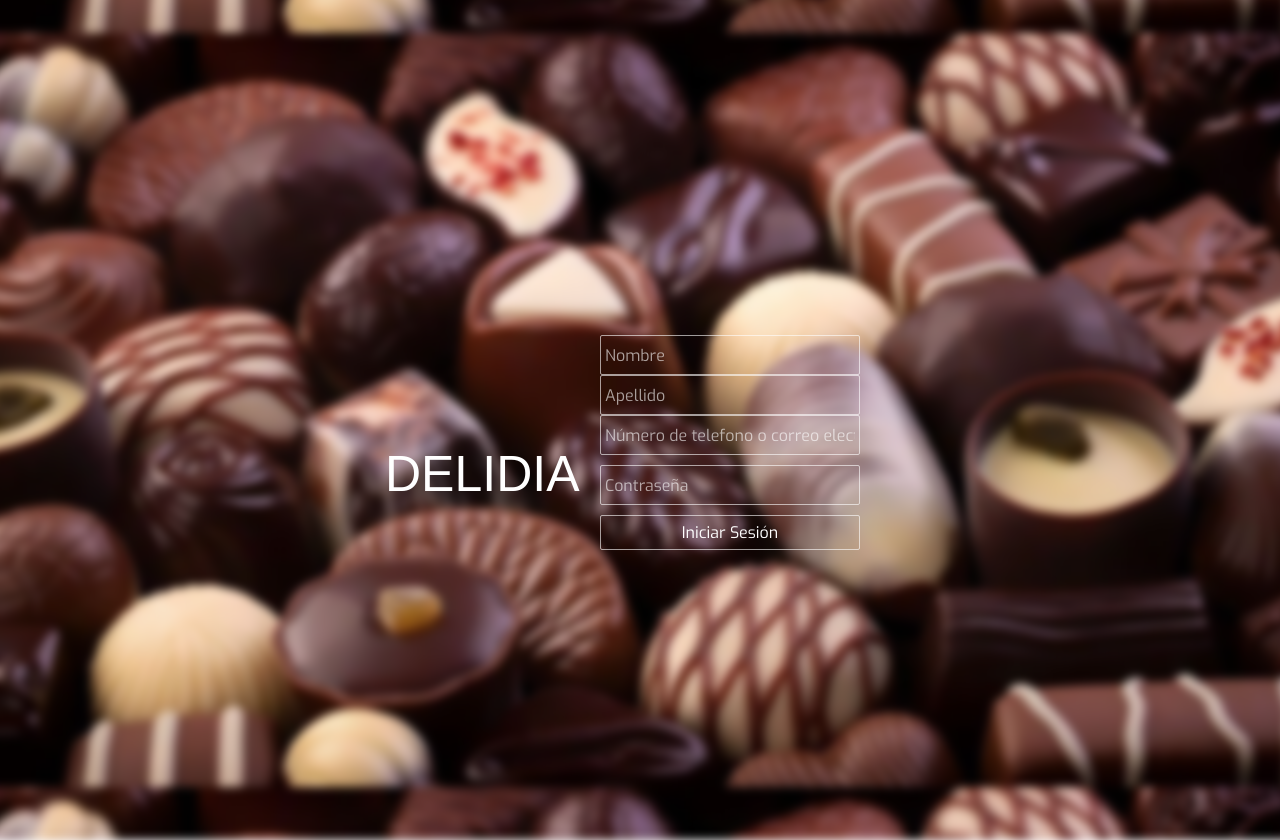
After one commit to IvanEz610/BackendFinal, a PHP site: page /loginresgi.html in a window 1280 px wide. The commit adds this page. Run offline with PHP 8.4, Linux system fonts and the light colour scheme.

Commit message:
Add files via upload

```diff
--- /dev/null
+++ b/loginis.css
@@ -0,0 +1,162 @@
+@import url(https://fonts.googleapis.com/css?family=Exo:100,200,400);
+@import url(https://fonts.googleapis.com/css?family=Source+Sans+Pro:700,400,300);
+
+body{
+	margin: 0;
+	padding: 0;
+	background: #fff;
+
+	color: #fff;
+	font-family: Arial;
+	font-size: 12px;
+}
+
+.body{
+	position: absolute;
+	top: -20px;
+	left: -20px;
+	right: -40px;
+	bottom: -40px;
+	width: auto;
+    height: auto;
+	background-image: url(./img/chocolate.jpg);
+	background-size: 100%;
+    background-position: center;
+	-webkit-filter: blur(5px);
+	filter: blur(5px);
+	z-index: 0;
+}
+
+.grad{
+	position: absolute;
+	top: -20px;
+	left: -20px;
+	right: -40px;
+	bottom: -40px;
+	width: auto;
+	height: auto;
+	z-index: 1;
+	opacity: 0.7;
+}
+
+.header{
+	position: absolute;;
+	top: calc(60% - 35px);
+	left: calc(50% - 255px);
+	z-index: 2;
+}
+
+.header div{
+	float: left;
+	color: #fff;
+	font-size: 50px;
+	font-weight: 200;
+}
+
+
+.login{
+	position: absolute;
+	top: calc(50% - 75px);
+	left: calc(50% - 50px);
+	height: 150px;
+	width: 350px;
+	padding: 10px;
+	z-index: 2;
+}
+
+.login input[type=text]{
+	width: 250px;
+	height: 30px;
+	background: transparent;
+	border: 1px solid rgba(255,255,255,0.6);
+	border-radius: 2px;
+	color: #fff;
+	font-family: 'Exo', sans-serif;
+	font-size: 16px;
+	font-weight: 400;
+	padding: 4px;
+}
+
+.login input[type=password]{
+	width: 250px;
+	height: 30px;
+	background: transparent;
+	border: 1px solid rgba(255,255,255,0.6);
+	border-radius: 2px;
+	color: #fff;
+	font-family: 'Exo', sans-serif;
+	font-size: 16px;
+	font-weight: 400;
+	padding: 4px;
+	margin-top: 10px;
+}
+
+.login input[type=button]{
+	width: 260px;
+	height: 35px;
+	background: #fff;
+	border: 1px solid #fff;
+	cursor: pointer;
+	border-radius: 2px;
+	color: #a18d6c;
+	font-family: 'Exo', sans-serif;
+	font-size: 16px;
+	font-weight: 400;
+	padding: 6px;
+	margin-top: 10px;
+}
+
+.login input[type=button]:hover{
+	opacity: 0.8;
+}
+
+.login input[type=button]:active{
+	opacity: 0.6;
+}
+
+.login input[type=text]:focus{
+	outline: none;
+	border: 1px solid rgba(255,255,255,0.9);
+}
+
+.login input[type=password]:focus{
+	outline: none;
+	border: 1px solid rgba(255,255,255,0.9);
+}
+
+.login input[type=button]:focus{
+	outline: none;
+}
+
+::-webkit-input-placeholder{
+   color: rgba(255,255,255,0.6);
+}
+
+::-moz-input-placeholder{
+   color: rgba(255,255,255,0.6);
+}
+
+.miBoton {
+    width: 260px;
+    height: 35px;
+    background: transparent;
+    border: 1px solid rgba(255, 255, 255, 0.6);
+    border-radius: 2px;
+    color: #fff;
+    font-family: 'Exo', sans-serif;
+    font-size: 16px;
+    font-weight: 400;
+    margin-top: 10px;
+    padding: 4px;
+    cursor: pointer; /* Cambia el cursor al pasar sobre el botón */
+    transition: background-color 0.3s, transform 0.2s; /* Transiciones suaves */
+}
+
+.miBoton:hover {
+    background-color: #21212100; /* Color de fondo al pasar el ratón */
+    transform: scale(1.05); /* Efecto de crecimiento al pasar el ratón */
+}
+
+.miBoton:active {
+    transform: scale(0.95); /* Efecto de compresión cuando se presiona */
+}
--- /dev/null
+++ b/loginresgi.html
@@ -0,0 +1,33 @@
+<!DOCTYPE html>
+<html lang="en">
+<head>
+    <meta charset="UTF-8">
+    <meta name="viewport" content="width=device-width, initial-scale=1.0">
+    <title>Delidia - Panaderia&Confiteria</title>
+
+</head>
+<link rel="stylesheet" href="loginis.css">
+<body>
+<form action="login.php" method="post">
+<div class="body"></div>
+
+	<div class="grad"></div>
+	<div class="header">
+
+			<div class="m-0 display-4 text-uppercase text-white">DELIDIA</div>
+
+	</div>
+	<br>
+
+	<div class="login">
+			<input type="text" placeholder="Nombre" name="password" value=""><br>
+			<input type="text" placeholder="Apellido" name="password" value=""><br>
+			<input type="text" placeholder="Número de telefono o correo electronico" name="user" value=""><br>
+			<input type="password" placeholder="Contraseña" name="password" value=""><br>
+
+			<input type="submit" class="miBoton" name="" value="Iniciar Sesión">
+	</div>
+
+</form>
+</body>
+</html>
```
Also changed, not shown: index.php (+8 -1 lines), login.php (added, +19 -0 lines), loginerror.html (added, +21 -0 lines), loginis.html (added, +30 -0 lines).
